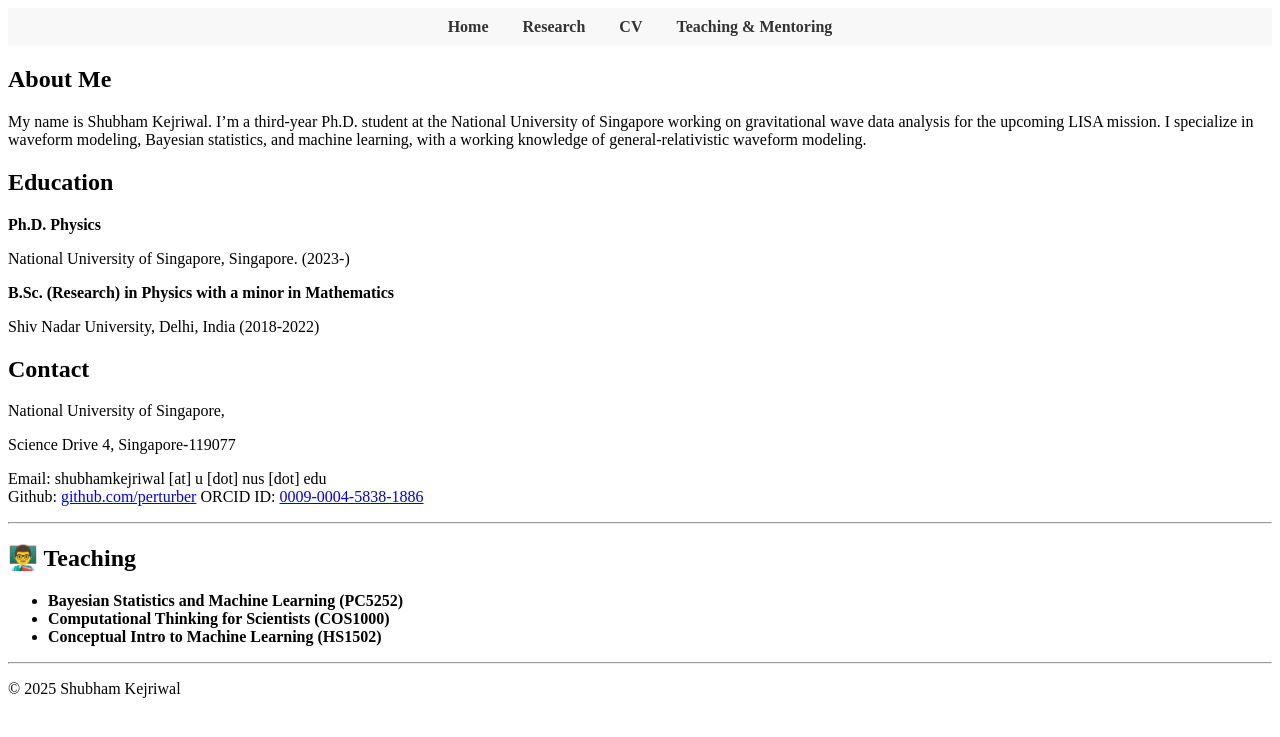
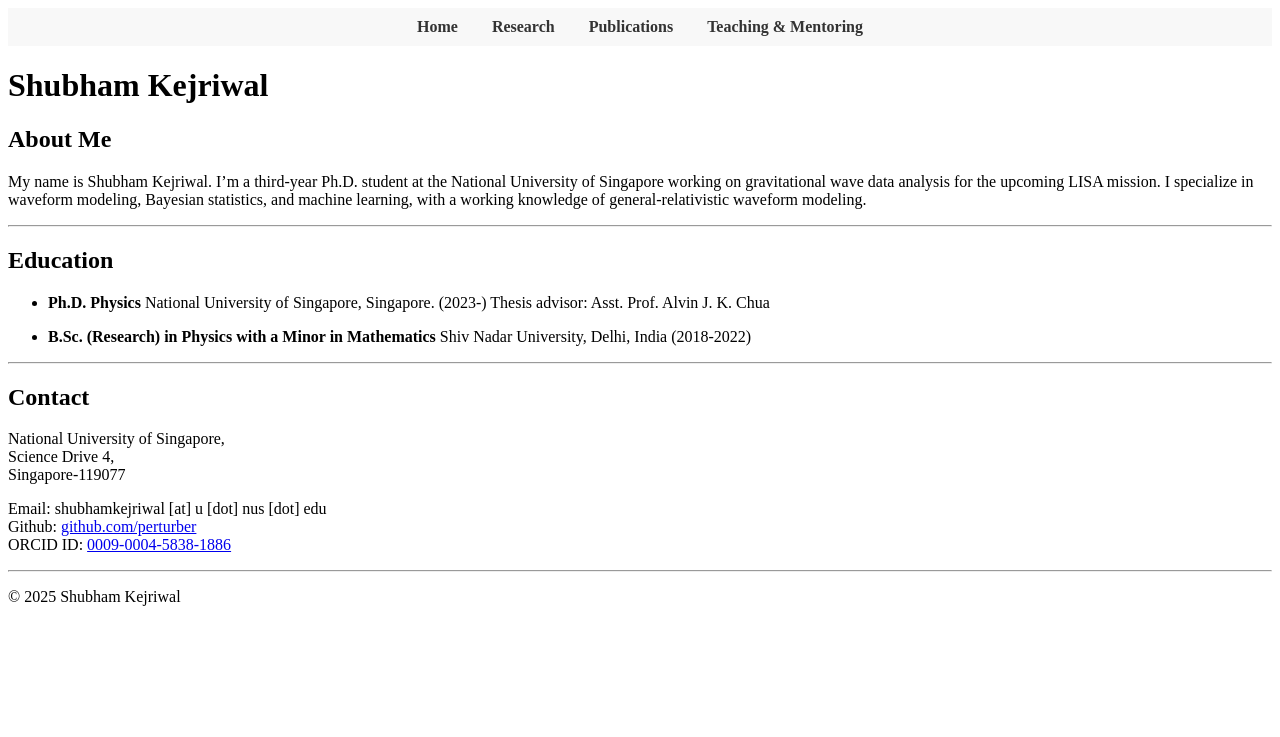
Before and after one commit to perturber/shubham, a Jekyll site: the page built from index.md, in a window 1280 px wide. Shown: the top 737 px of the page. Built offline with Jekyll 4.4.1, drawn with Linux system fonts in a browser that asks for light colours.

Commit message:
Add files via upload

```diff
--- a/_layouts/default.html
+++ b/_layouts/default.html
@@ -25,7 +25,7 @@
   <nav>
     <a href="/shubham/">Home</a>
     <a href="/shubham/research/">Research</a>
-    <a href="/shubham/cv/">CV</a>
+    <a href="/shubham/publications/">Publications</a>
     <a href="/shubham/teaching/">Teaching & Mentoring</a>
   </nav>
 
--- a/index.md
+++ b/index.md
@@ -3,24 +3,26 @@ layout: default
 title: Home
 ---
 
+# Shubham Kejriwal
+
 ## About Me
 
 My name is Shubham Kejriwal. I’m a third-year Ph.D. student at the National University of Singapore working on gravitational wave data analysis for the upcoming LISA mission. I specialize in waveform modeling, Bayesian statistics, and machine learning, with a working knowledge of general-relativistic waveform modeling.
 
+---
 ## Education
 
-**Ph.D. Physics**
+- **Ph.D. Physics**
+    National University of Singapore, Singapore. (2023-)
+    Thesis advisor: Asst. Prof. Alvin J. K. Chua
 
-National University of Singapore, Singapore. (2023-)
+- **B.Sc. (Research) in Physics with a Minor in Mathematics**
+    Shiv Nadar University, Delhi, India (2018-2022)
 
-**B.Sc. (Research) in Physics with a minor in Mathematics**
-
-Shiv Nadar University, Delhi, India (2018-2022)
-
+---
 ## Contact
 
 National University of Singapore,
-
 Science Drive 4,
 Singapore-119077
 
@@ -31,12 +33,4 @@ ORCID ID: [0009-0004-5838-1886](https://orcid.org/0009-0004-5838-1886)
 
 ---
 
-## 👨‍🏫 Teaching
-
-- **Bayesian Statistics and Machine Learning (PC5252)**
-- **Computational Thinking for Scientists (COS1000)**
-- **Conceptual Intro to Machine Learning (HS1502)**
-
----
-
 © 2025 Shubham Kejriwal
```
Also changed, not shown: publications.md (added, +25 -0 lines), research.md (added, +10 -0 lines), teaching.md (added, +10 -0 lines), README.md.
